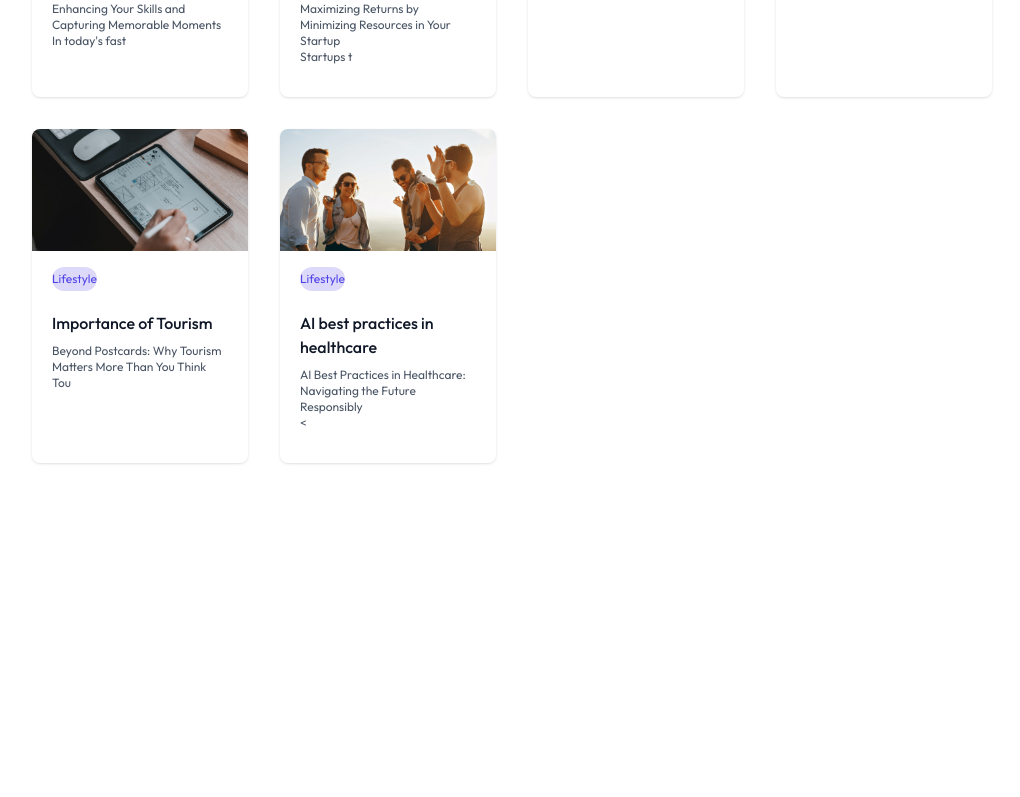
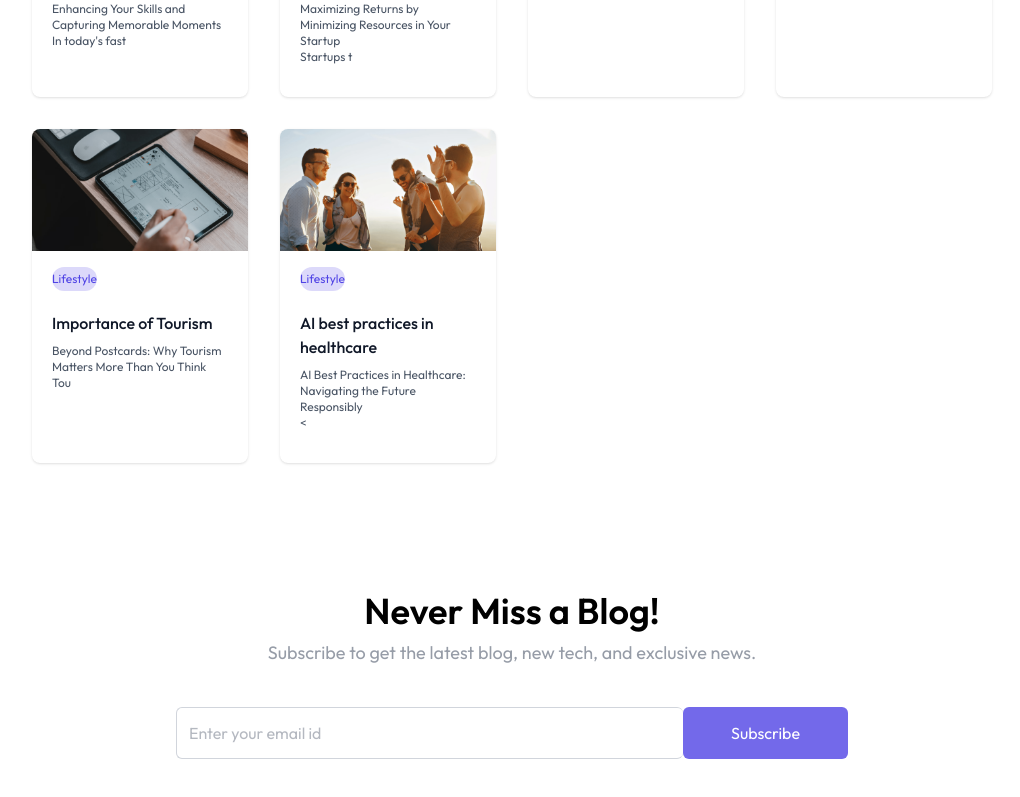
Before and after one commit to RaunakMishr/ThinkScribe, a React (Vite) app in the folder client/: page / in a window 1280 px wide. Shown: the part 1242-2039 px from the top of the page, without its empty margins (128-1148 px from the left). Before the commit the page ends 1801 px from the top, so only its background shows below. Built offline with nearby package versions, Linux system fonts and the light colour scheme.

Commit message:
Newsletter section updated

```diff
--- a/client/src/App.jsx
+++ b/client/src/App.jsx
@@ -7,7 +7,7 @@
     <div>
       <Routes>
         <Route path='/' element ={<Home/>}></Route>
-        <Route path='/blog' element={<Blog/>}></Route>
+        <Route path='/blog/:id' element={<Blog/>}></Route>
       </Routes>
     </div>
   )
--- /dev/null
+++ b/client/src/components/Newsletter.jsx
@@ -0,0 +1,15 @@
+import React from 'react';
+const Newsletter = ()=>{
+    return(
+        <div className='flex flex-col items-center justify-center text-center space-y-2 my-32'>
+            <h1 className='md:text-4xl text-2xl font-semibold'>Never Miss a Blog!</h1>
+            <p className='md:text-lg text-gray-500/70 pb-8'>Subscribe to get the latest blog, new tech, and exclusive news.</p>
+            <form className='flex items-center justify-between max-w-2xl w-full md:h-13 h-12'>
+                <input className='border border-gray-300 rounded-md h-full border-r-0 outline-none w-full rounded-r-node px-3 text-gray-500' type="text" placeholder='Enter your email id' required />
+                <button type = 'submit' className='md:px-12 px-8 h-full text-white bg-primary/80 hover:bg-primary transition-all cursor-pointer rounded-md rounded-1-none'> Subscribe</button>
+
+            </form>
+        </div>
+    )
+}
+export default Newsletter;
--- a/client/src/pages/Home.jsx
+++ b/client/src/pages/Home.jsx
@@ -2,12 +2,14 @@
 import Navbar from '../components/Navbar';
 import Header from '../components/Header';
 import BlogList from '../components/BlogList';
+import Newsletter from '../components/Newsletter';
 const Home = ()=>{
     return(
         <>
             <Navbar/>
             <Header/>
             <BlogList/>
+            <Newsletter/>
         </>
     )
 }
```
